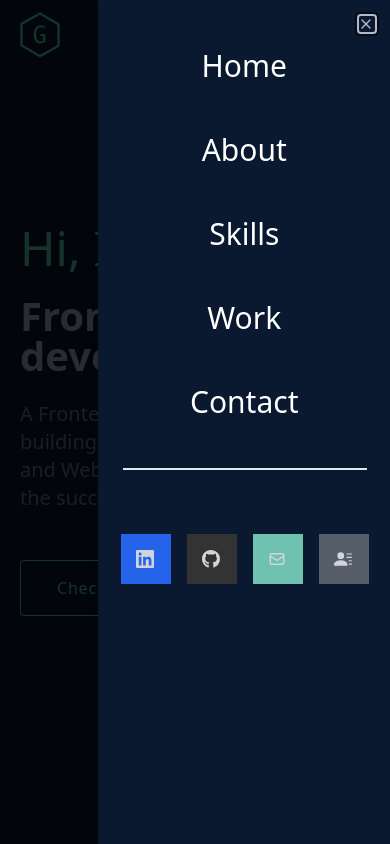
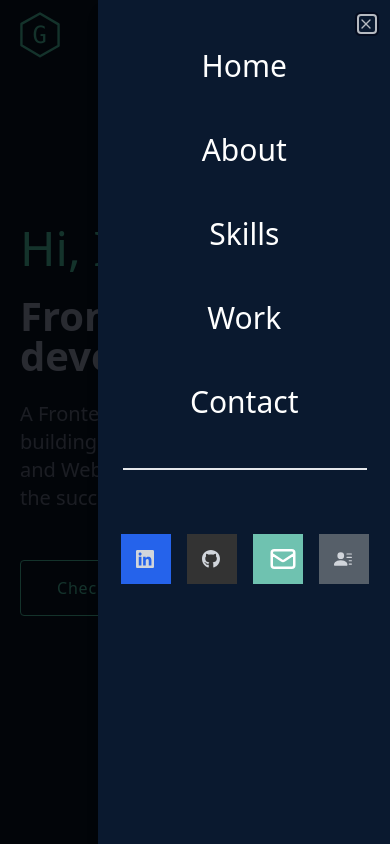
Before and after one commit to GiorgiIlariani/portfolio, a Next.js app: page / in a window 390 px wide. Both pictures are taken after a click on the button 360 px from the left and 36 px from the top of the page. Shown: the top 844 px of the page. Built offline with nearby package versions, Linux system fonts and the light colour scheme.

Commit message:
fixes scrolling issue

```diff
--- a/components/Navbar.tsx
+++ b/components/Navbar.tsx
@@ -11,9 +11,13 @@ import NavItems from "./NavItems";
 const Navbar = () => {
   return (
     <div className="fixed w-full h-[70px] flex justify-between items-center px-5 bg-[#0a192f] text-gray-300 z-20">
-      <div className="w-[40px] text-[#64ffda] cursor-pointer">
+      <Link
+        to="home"
+        smooth={true}
+        duration={500}
+        className="w-[40px] text-[#64ffda] cursor-pointer">
         <Logo />
-      </div>
+      </Link>
       {/* desktop menu */}
       <ul className="flex md:hidden">
         <NavItems />
@@ -38,13 +42,19 @@ const Navbar = () => {
                   <li
                     key={item.id}
                     style={{ backgroundColor: item.bgColor }}
-                    className="w-[50px] h-[50px] flex justify-between items-center list-none px-4 cursor-pointer text-xl">
+                    className="w-[60px] h-[60px] sm:w-[50px] sm:h-[50px] flex justify-between items-center list-none px-4 cursor-pointer text-xl">
+                    {item.title === "Email" ? (
+                      <Link to="contact" smooth={true} duration={500}>
+                        {item.icon}
+                      </Link>
+                    ) : (
                       <a
                         href={item?.href !== "" ? item?.href : "#"}
                         className="flex justify-between items-center w-full text-gray-300"
                         target="_blank">
                         {item.icon}
                       </a>
+                    )}
                   </li>
                 );
               })}
```
Lines whose indentation alone changed are shown as unchanged.
